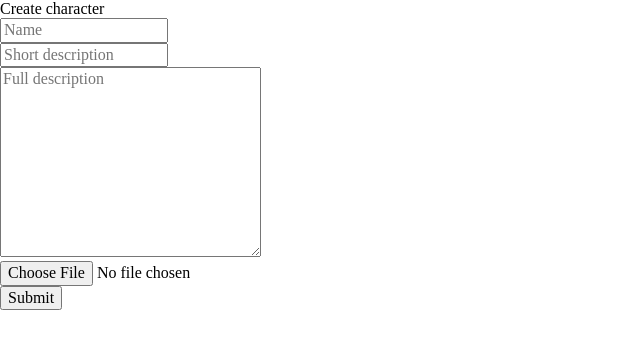
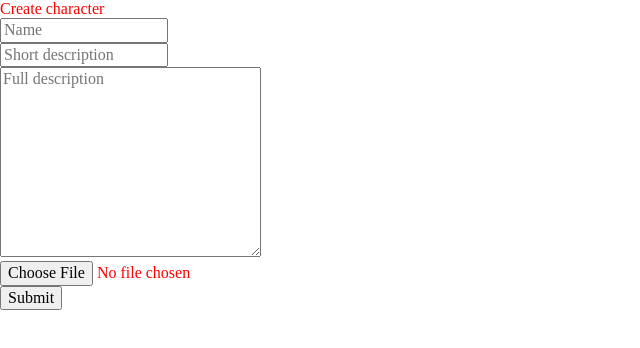
Before and after one commit to Heusic0m/character-manager, a website built with Parcel: page src/create.html in a window 1280 px wide. Shown: the whole page, without its empty margins (0-640 px from the left). Built offline with nearby package versions, Linux system fonts and the light colour scheme.

Commit message:
add create.css

```diff
--- /dev/null
+++ b/src/scss/pages/_create.scss
@@ -0,0 +1,3 @@
+body {
+    color: red;
+}
--- a/src/scss/screen.scss
+++ b/src/scss/screen.scss
@@ -28,6 +28,8 @@
 
 @import "pages/index";
 
+@import "pages/create";
+
 @import "layout/footer";
 
 @import "helpers/media-queries";
```
